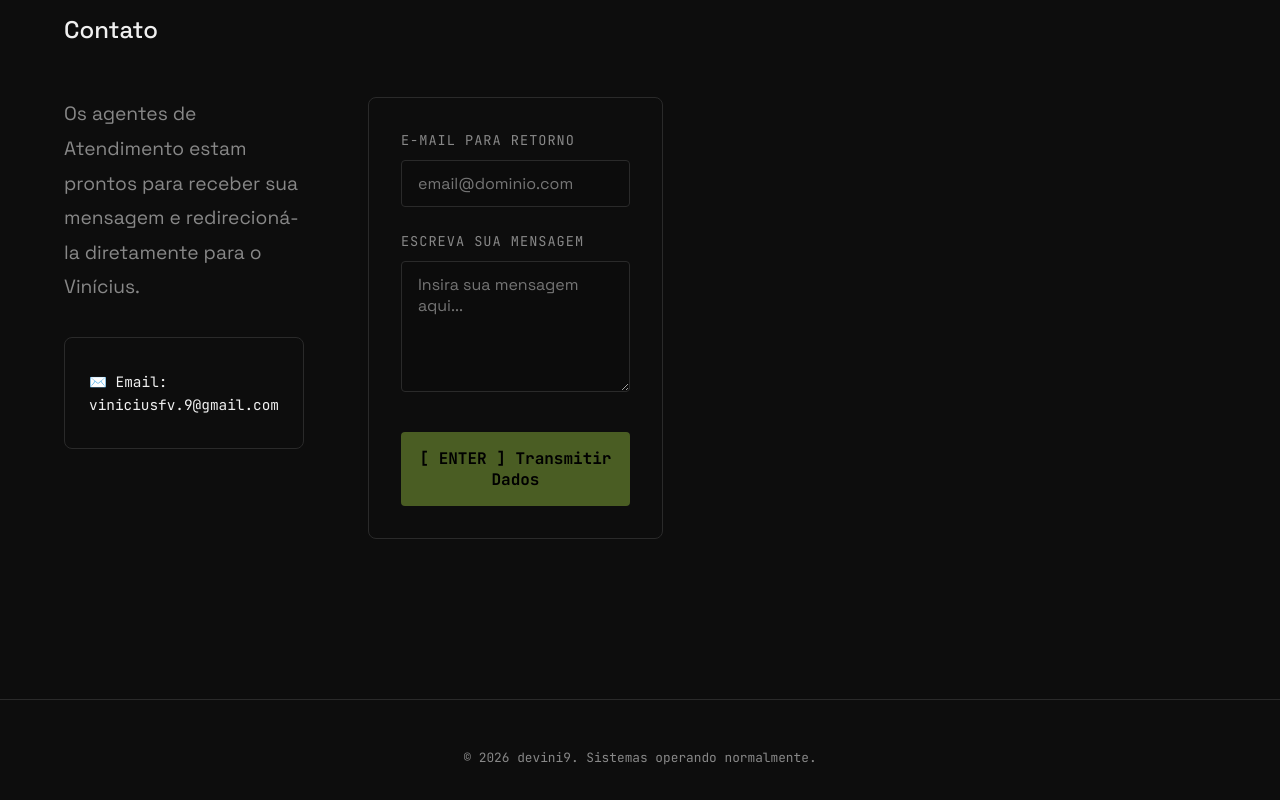
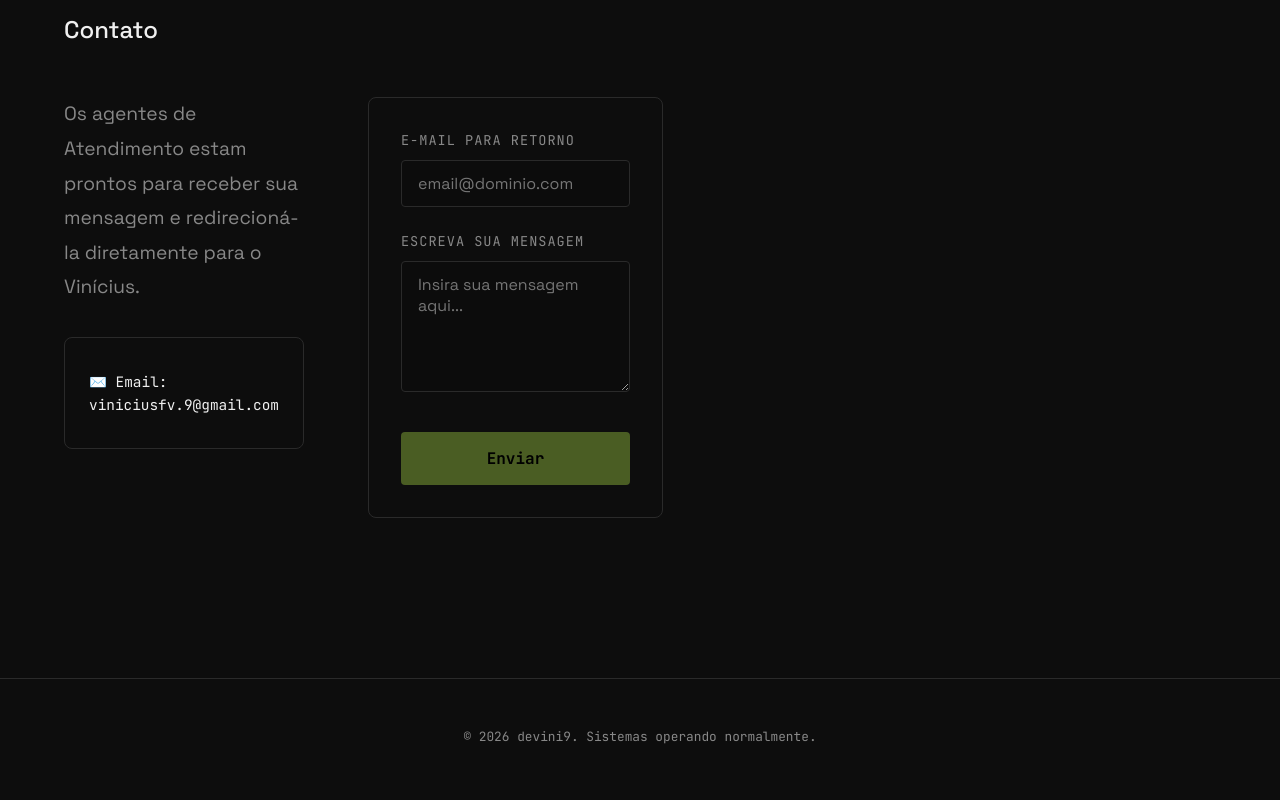
Before and after one commit to devini9/portfolio, a React (Vite) app: page / in a window 1280 px wide. Shown: the part 1817-2617 px from the top of the page. Built offline with nearby package versions, Linux system fonts and the light colour scheme.

Commit message:
style: change submit button text and success message

```diff
--- a/src/components/Contact.tsx
+++ b/src/components/Contact.tsx
@@ -31,7 +31,7 @@ export function Contact() {
       const data = await response.json();
 
       if (data.success === "true" || response.ok) {
-        setStatus('✅ Mensagem enviada com sucesso! O Otto repassou tudo para o Vinícius.');
+        setStatus('✅ Mensagem enviada com sucesso!!.');
         form.reset();
       } else {
         setStatus('⚠️ Erro ao enviar. Tente novamente mais tarde.');
@@ -77,7 +77,7 @@ export function Contact() {
             </div>
 
             <button type="submit" className="submit-btn">
-              [ ENTER ] Transmitir Dados
+              Enviar
             </button>
 
             {status && <div className="form-status">{status}</div>}
```
